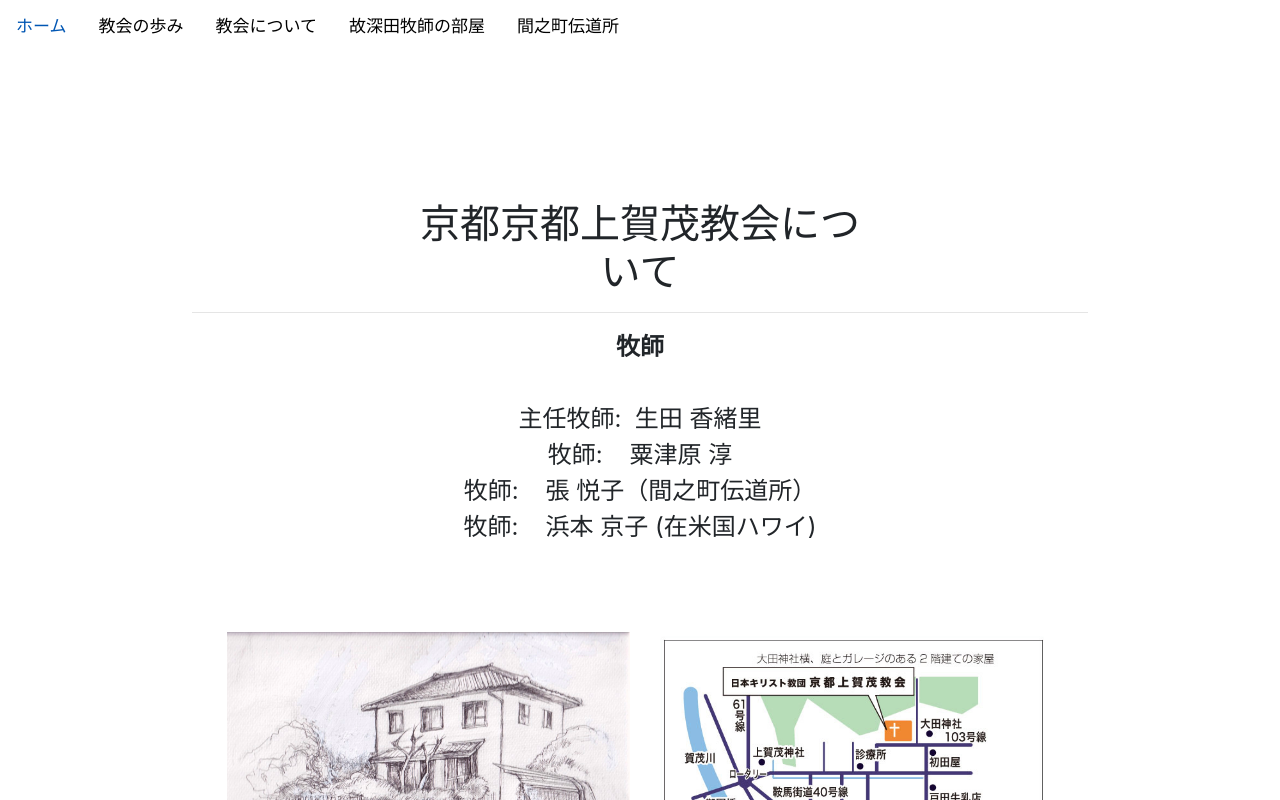
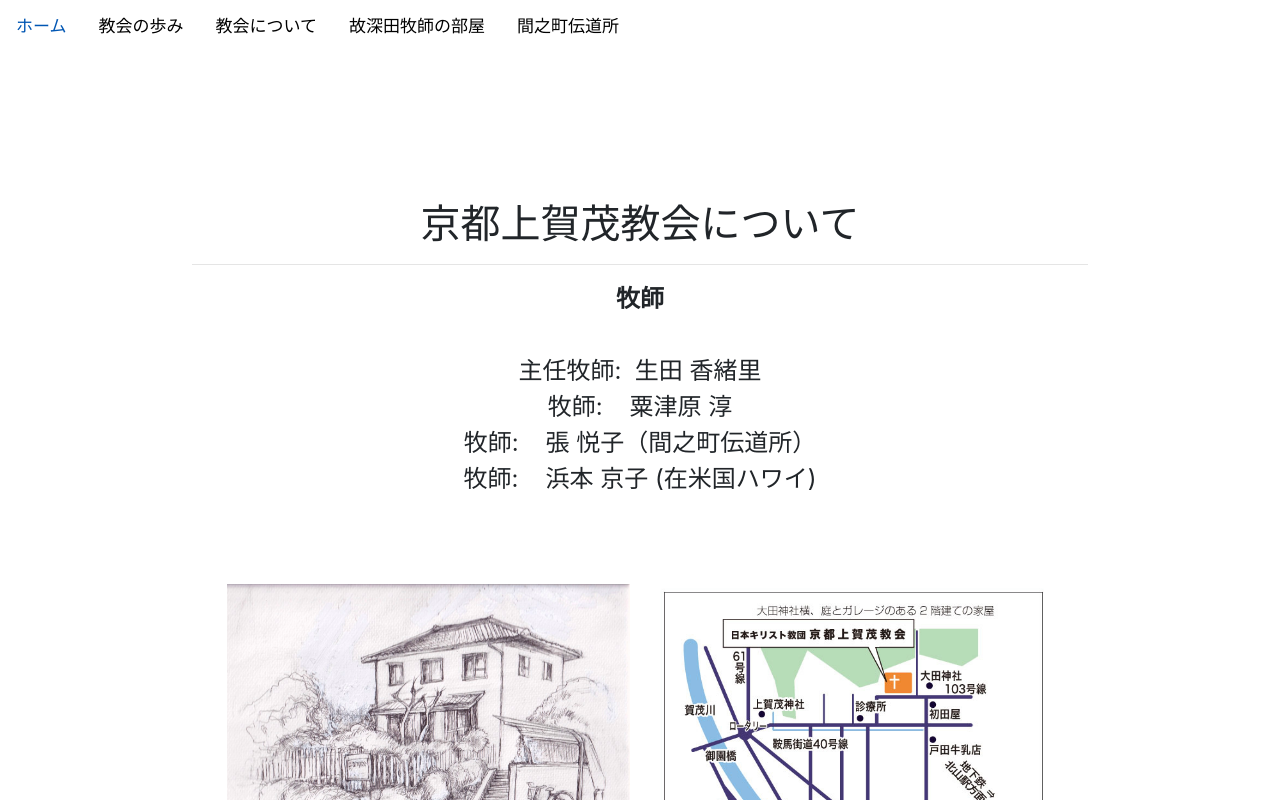
Before and after one commit to nisino25/church, a Vue app: page /about-church in a window 1280 px wide. Shown: the top 800 px of the page. Built offline with nearby package versions, Linux system fonts and the light colour scheme.

Commit message:
small patch4

```diff
--- a/src/views/Home.vue
+++ b/src/views/Home.vue
@@ -14,7 +14,7 @@
           />
         </h1>
 
-        <h2>礼拝は、毎週日曜午前１０時３０分 <br v-if="vw < 600">から１１時４５分まで <br><br> zoomからでも参加頂けます。<br>  kyoto.kamigamo.kyokai@gmail.com  </h2>
+        <h2>礼拝は、毎週日曜午前１０時３０分 <br v-if="vw < 600">から１１時４５分まで <br><br> zoomからでもご参加頂けます。<br>  kyoto.kamigamo.kyokai@gmail.com  </h2>
     </div>
 
     <div class="view-counter" >
--- a/src/views/church.vue
+++ b/src/views/church.vue
@@ -1,6 +1,6 @@
 <template>
   <div class="content">
-    <h1>京都京都上賀茂教会について</h1><hr>
+    <h1>京都上賀茂教会について</h1><hr>
 
     <strong>牧師</strong><br> <br>
 
--- a/src/views/dendosho.vue
+++ b/src/views/dendosho.vue
@@ -1,6 +1,6 @@
 <template>
   <div class="content">
-    <h1>間之町伝道所</h1><br><br>
+    <h1>間之町（あいのまち）伝道所</h1><br><br>
     <span >
       京都市中京区間之町通二条下る鍵屋町486 あいのまちハウス５Ｆ<br>
       毎週日曜日（不定期）午前１１時～
```
